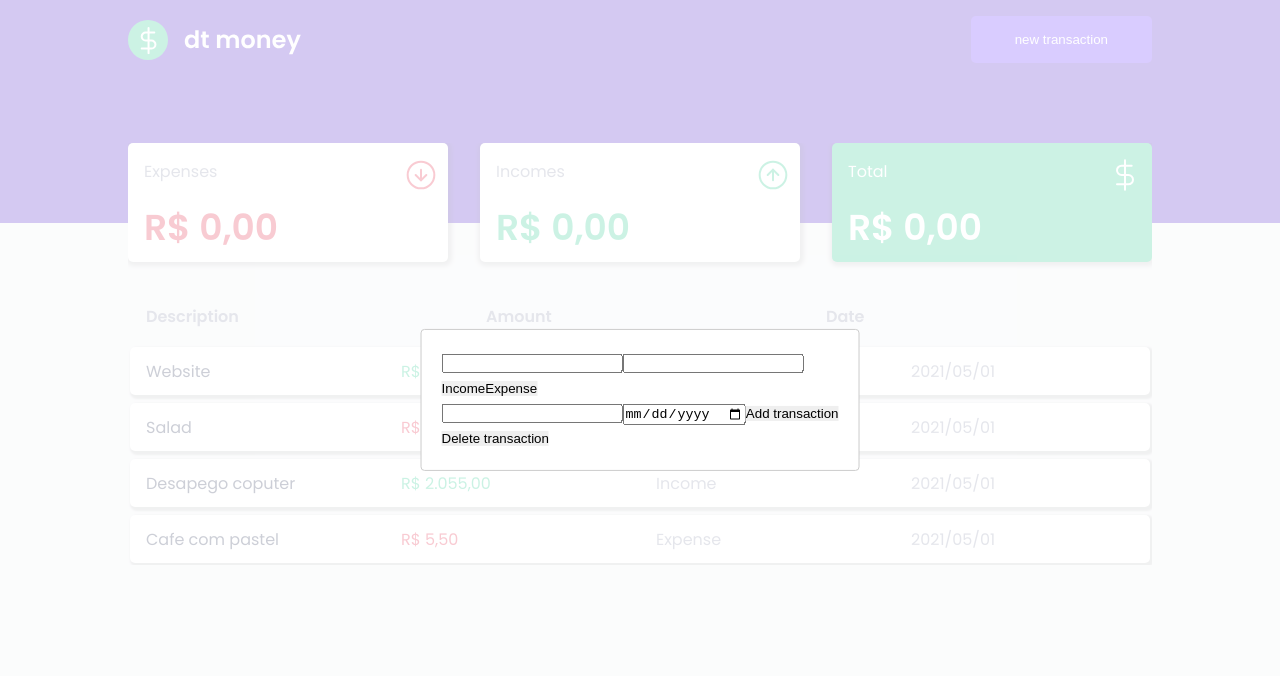
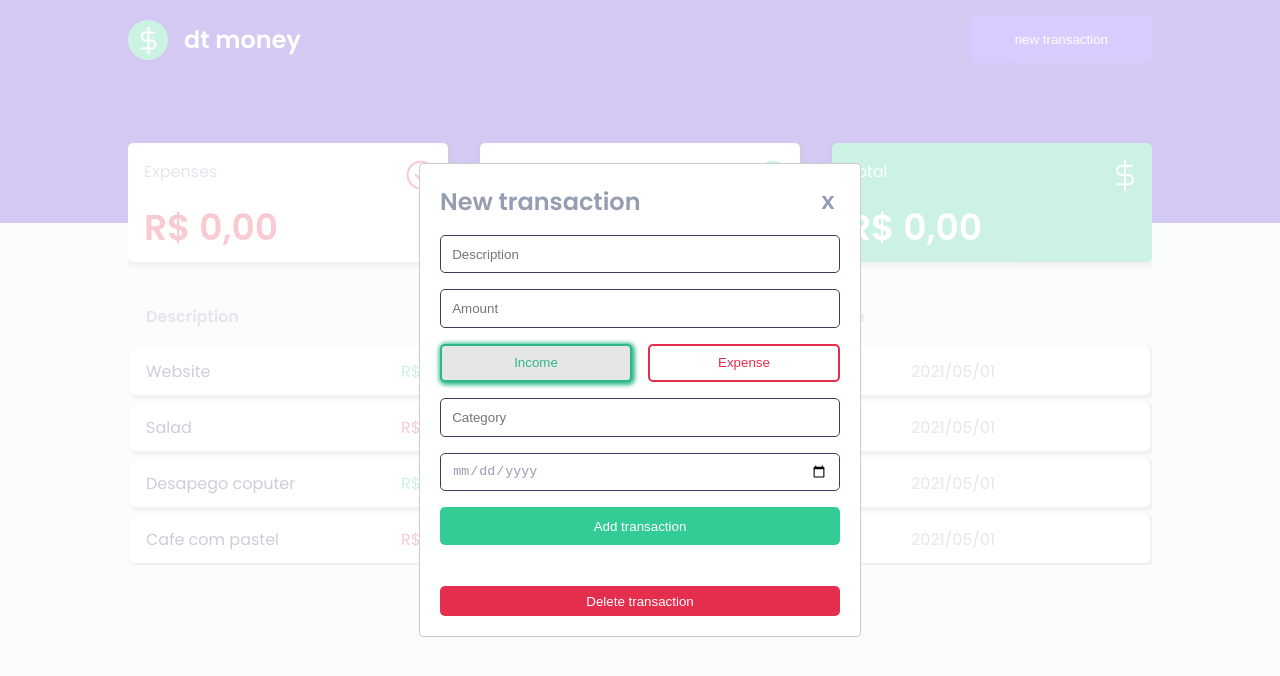
Before and after one commit to xSallus/ignite, a React (Create React App) app in the folder reactjs/02-dt-money/: page / in a window 1280 px wide. Both pictures are taken after a click on the button "new transaction". Shown: the top 676 px of the page. Built offline with nearby package versions, Linux system fonts and the light colour scheme.

Commit message:
[UPDATE] Modal style

```diff
--- a/reactjs/02-dt-money/src/components/Modal/index.tsx
+++ b/reactjs/02-dt-money/src/components/Modal/index.tsx
@@ -2,6 +2,7 @@ import { useState, useEffect, FormEvent, ChangeEvent } from 'react';
 import Modal from 'react-modal';
 import { Transaction } from 'src/@types';
 import { useTransactions } from '../../contexts/Transactions';
+import {Container} from './styles';
 
 const modalStyle = {
   content: {
@@ -26,6 +27,7 @@ function TransactionModal() {
     editingTransaction
   } = useTransactions();
 
+  const [active, setActive] = useState('income');
   const [newTransaction, setNewTransaction] = useState<Transaction>(editingTransaction);
 
   function handleChange(e: ChangeEvent<HTMLInputElement>) {
@@ -58,25 +60,41 @@ function TransactionModal() {
       onRequestClose={() => toggleModalOpen('add')}
     >
       {modalType === 'add' && (
-        <div>
+        <Container>
+          <div>
+            <h2>New transaction</h2>
+            <button>
+              <p>x</p>
+            </button>
+          </div>
           <form onSubmit={handleSubmitNewTransaction}>
-            <input onChange={handleChange} type="text" name="description" />
-            <input onChange={handleChange} type="text" name="amount" />
+            <input placeholder="Description" onChange={handleChange} type="text" name="description" />
+            <input placeholder="Amount" onChange={handleChange} type="text" name="amount" />
             <div>
               <button
                 type="button"
-                onClick={() =>handleChangeNewTransactionCategory('income')}
+                name="income"
+                className={active === 'income' ? 'active' : ''}
+                onClick={() => {
+                  handleChangeNewTransactionCategory('income');
+                  setActive('income');
+                }}
               >
                 Income
               </button>
               <button
                 type="button"
-                onClick={() =>handleChangeNewTransactionCategory('expense')}
+                name="expense"
+                className={active === 'expense' ? 'active' : ''}
+                onClick={() => {
+                  handleChangeNewTransactionCategory('expense');
+                  setActive('expense');
+                }}
               >
                 Expense
               </button>
             </div>
-            <input onChange={handleChange} type="text" name="category" />
+            <input placeholder="Category" onChange={handleChange} type="text" name="category" />
             <input onChange={handleChange} type="date" name="date" />
             <button type="submit">
               Add transaction
@@ -85,7 +103,7 @@ function TransactionModal() {
           <button type="button" onClick={() => setModalType('delete')}>
             Delete transaction
           </button>
-        </div>
+        </Container>
       )}
       {modalType === 'edit' && <h1>{modalType}</h1>}
       {modalType === 'delete' && <h1>{modalType}</h1>}
--- /dev/null
+++ b/reactjs/02-dt-money/src/components/Modal/styles.ts
@@ -0,0 +1,127 @@
+import styled from 'styled-components';
+
+export const Container = styled.div`
+  width: 25rem;
+  max-width: 90vw;
+  height: 27rem;
+  max-height: 90vh;
+
+  display: flex;
+  flex-direction: column;
+  gap: 1rem;
+
+  background: var(--shape);
+  border-radius: var(--radius);
+
+  & > div {
+    width: 100%;
+    display: flex;
+    align-items: center;
+    justify-content: space-between;
+
+    h2 {
+      font-size: 1.5rem;
+      color: var(--text);
+    }
+
+    & > button {
+      height: 1.5rem;
+      width: 1.5rem;
+      background: rgba(0,0,0,0);
+      border: none;
+      border-radius: 9999px;
+      display: flex;
+      align-items: center;
+      justify-content: center;
+
+      p {
+        margin: -2px 2px 0;
+        font-weight: 600;
+        color: var(--text);
+        font-size: 1.5rem;
+      }
+
+      &:hover {
+        p {
+          color: var(--title);
+        }
+      }
+    }
+  }
+
+  form {
+    width: 100%;
+    height: 100%;
+
+    display: flex;
+    flex-direction: column;
+    gap: 1rem;
+
+    input {
+      width: 100%;
+      height: 2.4rem;
+      padding: 0 0.7rem;
+      border-radius: var(--radius);
+
+      background: var(--shape);
+      border: 1px solid var(--shape);
+
+      border: 1px solid var(--title);
+      outline-color: var(--text);
+      color: var(--text);
+      font-weight: 500;
+
+      & ::placeholder {
+        color: var(--text);
+        font-weight: 500;
+      }
+    }
+
+    & > button {
+      background: var(--green);
+    }
+
+    & > div {
+      width: 100%;
+      display: flex;
+      align-items: center;
+      gap: 1rem;
+
+      button {
+        flex: 1;
+        background: var(--shape);
+        border-width: 2px;
+        border-style: solid;
+
+        &[name= 'expense'] {
+          border-color: var(--red);
+          color: var(--red);
+
+          &.active {
+            box-shadow: 1px 1px 4px 2px var(--red);
+          }
+        }
+
+        &[name= 'income'] {
+          color: var(--green);
+          border-color: var(--green);
+
+          &.active {
+            box-shadow: 1px 1px 4px 2px var(--green);
+          }
+        }
+
+        &.active {
+          filter: brightness(0.9);
+        }
+      }
+    }
+  }
+
+  button {
+    height: 2.4rem;
+    color: var(--shape);
+    background: var(--red);
+    border-radius: var(--radius);
+  }
+`;
```
